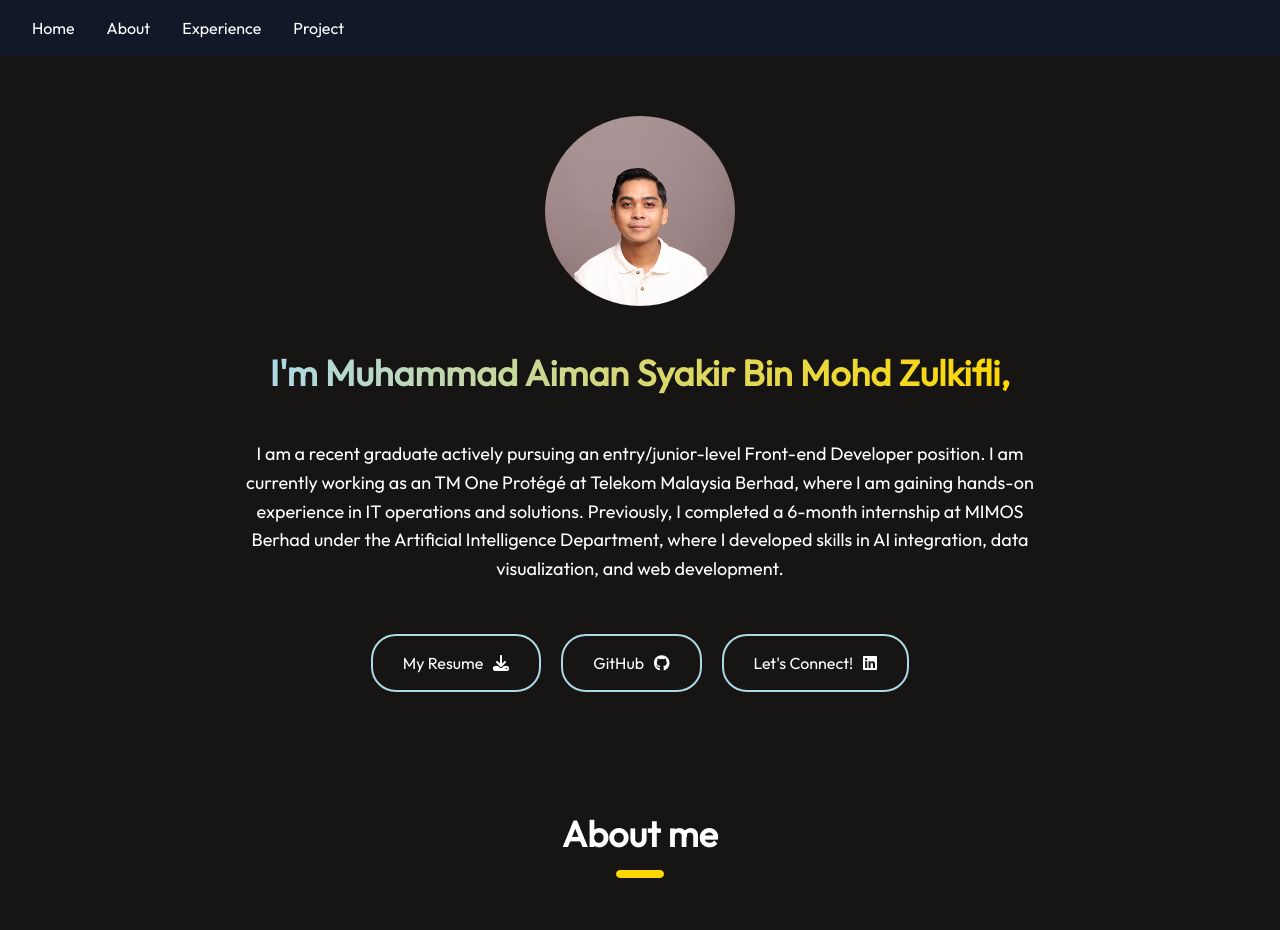
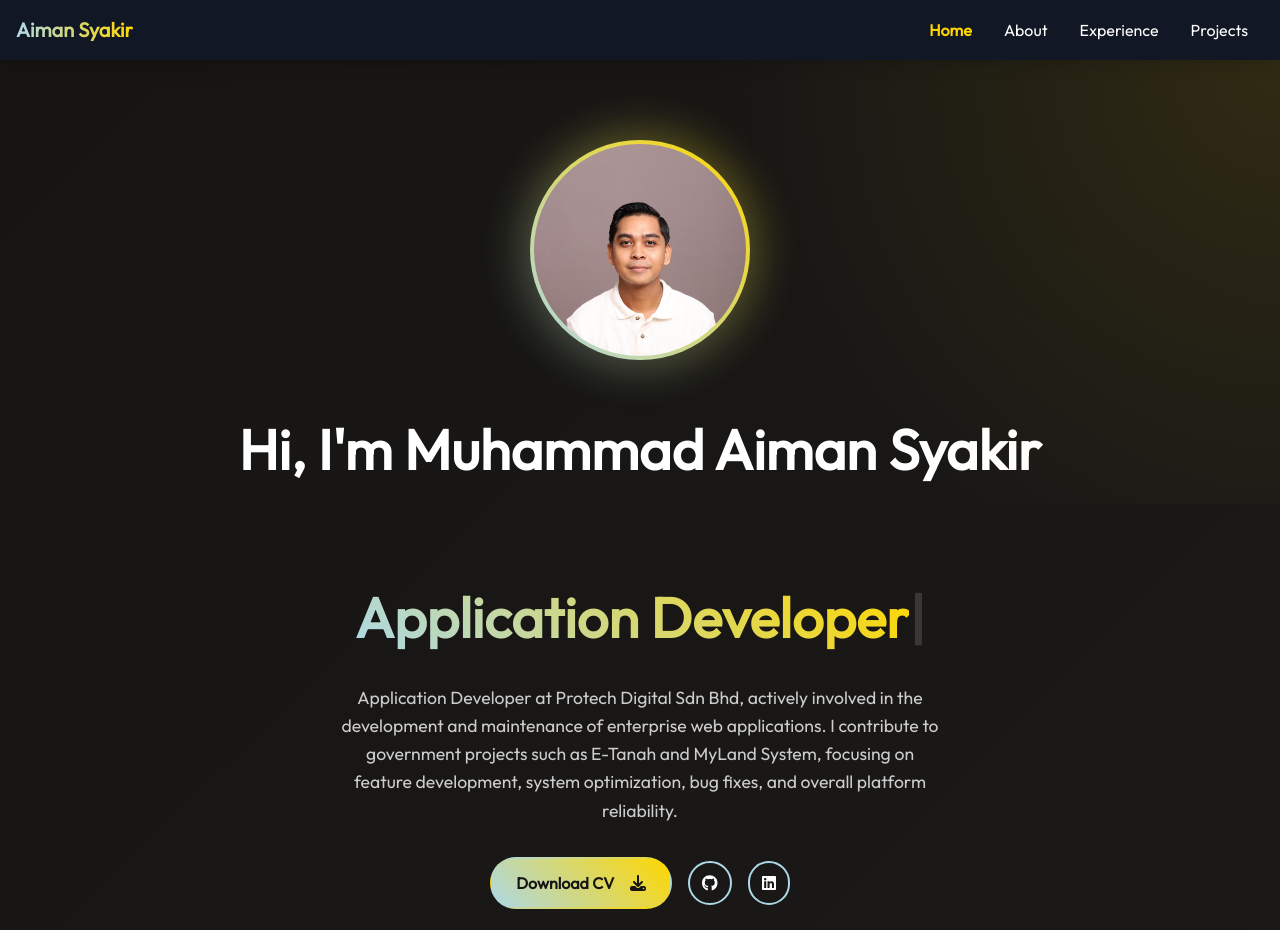
Before and after one commit to aimansyakir15/my-portfolio, a React (Create React App) app: page / in a window 1280 px wide. Shown: the top 930 px of the page. Built offline with nearby package versions, Linux system fonts and the light colour scheme.

Commit message:
New Enhancement 23/11

```diff
--- a/src/Component/Experience.js
+++ b/src/Component/Experience.js
@@ -12,8 +12,19 @@ const Experience = () => {
 
   const experiences = [
     {
+      title: "Application Developer at Protech Digital Sdn. Bhd.",
+      date: "January 2025 - Present",
+      description: [
+        "Involved in the development, maintenance and improvement of E-Tanah and MyLand systems",
+        "Worked on fixing system issues and implementing new features based on user requirements",
+        "Performed data patching in production environments using SQL queries to maintain data accuracy",
+        "Improved codebase quality by addressing SonarQube issues, ensuring compliance with clean code and security standards",
+        "Participated in testing and debugging to ensure system reliability and user satisfaction",
+      ],
+    },
+    {
       title: "TM Protégé at Telekom Malaysia Berhad",
-      date: "October 2024 - Present",
+      date: "October 2024 - January 2025",
       description: [
         "Assisted in conducting on-site cabling surveys to assess the infrastructure for network installation and maintenance.",
         "Collaborated with subcontractor to inspect, measure, and document cable routes, including power and data cables, ensuring compliance with safety standards and operational requirements.",
--- a/src/Component/Hero.css
+++ b/src/Component/Hero.css
@@ -1,64 +1,148 @@
-/* Hero.css */
+/* Enhanced Hero.css */
 .hero {
+  min-height: 100vh;
+  display: flex;
+  align-items: center;
+  justify-content: center;
+  padding: 80px 20px 40px;
+  background: linear-gradient(135deg, #161513 0%, #1a1917 100%);
+  position: relative;
+  overflow: hidden;
+}
+
+.hero::before {
+  content: '';
+  position: absolute;
+  top: -50%;
+  right: -50%;
+  width: 100%;
+  height: 100%;
+  background: radial-gradient(circle, rgba(255,215,0,0.1) 0%, transparent 70%);
+}
+
+.hero-content {
   display: flex;
   flex-direction: column;
   align-items: center;
-  justify-content: center;
   text-align: center;
-  padding: 60px 20px;
-  background: #161513; /* Match your portfolio theme */
-  color: white;
+  max-width: 1200px;
+  width: 100%;
+  gap: 2rem;
+}
+
+.profile-container {
+  position: relative;
+  margin-bottom: 1rem;
 }
 
 .profile-img {
-  border-radius: 100%;
-  width: 190px; /* Adjust size as needed */
-  height: 190px;
+  border-radius: 50%;
+  width: 220px;
+  height: 220px;
   object-fit: cover;
-  margin-bottom: 20px;
+  border: 4px solid transparent;
+  background: linear-gradient(45deg, #ADD8E6, #FFD700) border-box;
+  position: relative;
+  z-index: 2;
 }
 
-.hero h1 {
-  font-size: 36px; /* Adjust as needed */
-  font-weight: 600;
-  margin: 20px 0;
+.profile-glow {
+  position: absolute;
+  top: 50%;
+  left: 50%;
+  transform: translate(-50%, -50%);
+  width: 240px;
+  height: 240px;
+  border-radius: 50%;
+  background: linear-gradient(45deg, #ADD8E6, #FFD700);
+  filter: blur(20px);
+  opacity: 0.3;
+  z-index: 1;
 }
 
-.hero h1 span {
-  background: linear-gradient(to right, #ADD8E6, #FFD700);
+.hero-text h1 {
+  font-size: clamp(2rem, 5vw, 3.5rem);
+  font-weight: 700;
+  margin-bottom: 1.5rem;
+}
+
+.hero-greeting {
+  color: white;
+  display: block;
+}
+
+.hero-title {
+  background: linear-gradient(45deg, #ADD8E6, #FFD700);
   background-clip: text;
   -webkit-background-clip: text;
   -webkit-text-fill-color: transparent;
 }
 
-.hero p {
-  font-size: 18px;
+.cursor {
+  animation: blink 1s infinite;
+}
+
+@keyframes blink {
+  0%, 100% { opacity: 1; }
+  50% { opacity: 0; }
+}
+
+.hero-description {
+  font-size: 1.1rem;
   line-height: 1.6;
-  margin: 20px 0;
-  max-width: 800px; /* Adjust for readability */
+  max-width: 600px;
+  margin: 0 auto 2rem;
+  color: #ccc;
 }
 
 .hero-action {
   display: flex;
-  gap: 20px;
-  margin-top: 30px;
+  gap: 1rem;
+  justify-content: center;
+  align-items: center;
+  flex-wrap: wrap;
 }
 
-.hero-resume,
-.hero-git,
-.hero-contact {
-  padding: 15px 30px;
-  border-radius: 25px;
-  border: 2px solid #ADD8E6;
-  background-color: transparent;
-  color: #fff;
+.btn {
+  padding: 12px 24px;
+  border-radius: 50px;
+  font-weight: 600;
+  transition: all 0.3s ease;
+  border: 2px solid transparent;
   cursor: pointer;
-  transition: background-color 0.3s, color 0.3s, border-color 0.3s;
+  display: flex;
+  align-items: center;
+  gap: 0.5rem;
 }
 
-.hero-resume:hover,
-.hero-git:hover,
-.hero-contact:hover {
-  background: linear-gradient(to right, #ADD8E6, #FFD700);
-  color: black;
+.btn-primary {
+  background: linear-gradient(45deg, #ADD8E6, #FFD700);
+  color: #161513;
 }
+
+.btn-primary:hover {
+  transform: translateY(-2px);
+  box-shadow: 0 10px 20px rgba(173, 216, 230, 0.3);
+}
+
+.btn-secondary {
+  background: transparent;
+  color: white;
+  border: 2px solid #ADD8E6;
+  padding: 12px;
+}
+
+.btn-secondary:hover {
+  background: #ADD8E6;
+  color: #161513;
+  transform: translateY(-2px);
+}
+
+.scroll-indicator {
+  position: absolute;
+  bottom: 2rem;
+  left: 50%;
+  transform: translateX(-50%);
+  color: #FFD700;
+  font-size: 1.5rem;
+}
--- a/src/Component/Hero.js
+++ b/src/Component/Hero.js
@@ -1,4 +1,4 @@
-import React from "react";
+import React, { useState, useEffect } from "react";
 import "./Hero.css";
 import profile_img from "../assets/profilePic.jpeg";
 import { FontAwesomeIcon } from "@fortawesome/react-fontawesome";
@@ -6,6 +6,23 @@ import { faDownload } from "@fortawesome/free-solid-svg-icons";
 import { faGithub, faLinkedin } from "@fortawesome/free-brands-svg-icons";
 
 const Hero = () => {
+  const [displayText, setDisplayText] = useState("");
+  const fullText = "Application Developer";
+
+  useEffect(() => {
+    let i = 0;
+    const typingEffect = setInterval(() => {
+      if (i < fullText.length) {
+        setDisplayText(fullText.slice(0, i + 1));
+        i++;
+      } else {
+        clearInterval(typingEffect);
+      }
+    }, 100);
+
+    return () => clearInterval(typingEffect);
+  }, []);
+
   const handleDownload = () => {
     const link = document.createElement("a");
     link.href = "/CV-MUHAMMAD AIMAN SYAKIR.pdf";
@@ -15,45 +32,56 @@ const Hero = () => {
     document.body.removeChild(link);
   };
 
-  const handleGitHub = () => {
-    window.open("https://github.com/aimansyakir15", "_blank");
-  };
-
-  const handleLinkedIn = () => {
-    window.open(
-      "https://www.linkedin.com/in/muhammad-aiman-syakir-mohd-zulkifli-9a617622a/",
-      "_blank"
-    );
-  };
-
   return (
     <div className="hero" id="hero">
-      <img src={profile_img} alt="Profile" className="profile-img" />
-      <h1>
-        <span>I'm Muhammad Aiman Syakir Bin Mohd Zulkifli,</span>
-      </h1>
-      <p>
-        I am a recent graduate actively pursuing an entry/junior-level Front-end
-        Developer position. I am currently working as an TM One Protégé at
-        Telekom Malaysia Berhad, where I am gaining hands-on experience in IT
-        operations and solutions. Previously, I completed a 6-month internship
-        at MIMOS Berhad under the Artificial Intelligence Department, where I
-        developed skills in AI integration, data visualization, and web
-        development.
-      </p>
-      <div className="hero-action">
-        <button onClick={handleDownload} className="hero-resume">
-          My Resume
-          <FontAwesomeIcon icon={faDownload} style={{ marginLeft: "10px" }} />
-        </button>
-        <button onClick={handleGitHub} className="hero-git">
-          GitHub
-          <FontAwesomeIcon icon={faGithub} style={{ marginLeft: "10px" }} />
-        </button>
-        <button onClick={handleLinkedIn} className="hero-contact">
-          Let's Connect!
-          <FontAwesomeIcon icon={faLinkedin} style={{ marginLeft: "10px" }} />
-        </button>
+      <div className="hero-content">
+        <div className="profile-container">
+          <img src={profile_img} alt="Profile" className="profile-img" />
+          <div className="profile-glow"></div>
+        </div>
+
+        <div className="hero-text">
+          <h1>
+            <span className="hero-greeting">Hi, I'm Muhammad Aiman Syakir</span>
+            <br />
+            <span className="hero-title">{displayText}</span>
+            <span className="cursor">|</span>
+          </h1>
+
+          <p className="hero-description">
+            Application Developer at Protech Digital Sdn Bhd, actively involved
+            in the development and maintenance of enterprise web applications. I
+            contribute to government projects such as E-Tanah and MyLand System,
+            focusing on feature development, system optimization, bug fixes, and
+            overall platform reliability.
+          </p>
+
+          <div className="hero-action">
+            <button onClick={handleDownload} className="btn btn-primary">
+              Download CV
+              <FontAwesomeIcon icon={faDownload} className="ml-2" />
+            </button>
+            <button
+              onClick={() =>
+                window.open("https://github.com/aimansyakir15", "_blank")
+              }
+              className="btn btn-secondary"
+            >
+              <FontAwesomeIcon icon={faGithub} />
+            </button>
+            <button
+              onClick={() =>
+                window.open(
+                  "https://www.linkedin.com/in/muhammad-aiman-syakir-mohd-zulkifli-9a617622a/",
+                  "_blank"
+                )
+              }
+              className="btn btn-secondary"
+            >
+              <FontAwesomeIcon icon={faLinkedin} />
+            </button>
+          </div>
+        </div>
       </div>
     </div>
   );
--- a/src/Component/Navbar.js
+++ b/src/Component/Navbar.js
@@ -1,45 +1,74 @@
-import React, { useState } from "react";
+// Enhanced Navbar.js
+import React, { useState, useEffect } from "react";
 import { FaBars, FaTimes } from "react-icons/fa";
 import "./Navbar.css";
 
 const Navbar = () => {
   const [isOpen, setIsOpen] = useState(false);
+  const [activeSection, setActiveSection] = useState("hero");
 
-  const toggleMenu = () => {
-    setIsOpen(!isOpen);
-  };
+  const toggleMenu = () => setIsOpen(!isOpen);
+
+  useEffect(() => {
+    const handleScroll = () => {
+      const sections = ["hero", "about", "experience", "project"];
+      const scrollY = window.pageYOffset;
+
+      sections.forEach((section) => {
+        const element = document.getElementById(section);
+        if (element) {
+          const { offsetTop, offsetHeight } = element;
+          if (
+            scrollY >= offsetTop - 100 &&
+            scrollY < offsetTop + offsetHeight - 100
+          ) {
+            setActiveSection(section);
+          }
+        }
+      });
+    };
+
+    window.addEventListener("scroll", handleScroll);
+    return () => window.removeEventListener("scroll", handleScroll);
+  }, []);
+
+  const NavLink = ({ href, children }) => (
+    <li className="md:mx-4 my-2 md:my-0">
+      <a
+        href={href}
+        className={`hover:text-[#FFD700] transition-colors duration-300 ${
+          activeSection === href.replace("#", "")
+            ? "text-[#FFD700] font-bold"
+            : ""
+        }`}
+      >
+        {children}
+      </a>
+    </li>
+  );
 
   return (
-    <nav className="bg-gray-900 text-white p-4 sticky top-0 z-50">
-      <div className="container mx-auto flex justify items-center">
-        <div className="md:hidden" onClick={toggleMenu}>
-          {isOpen ? <FaTimes /> : <FaBars />}
+    <nav className="bg-gray-900/90 backdrop-blur-sm text-white p-4 sticky top-0 z-50 shadow-lg">
+      <div className="container mx-auto flex justify-between items-center">
+        <div className="text-xl font-bold bg-gradient-to-r from-[#ADD8E6] to-[#FFD700] bg-clip-text text-transparent">
+          Aiman Syakir
         </div>
+
+        <div className="md:hidden cursor-pointer" onClick={toggleMenu}>
+          {isOpen ? <FaTimes size={20} /> : <FaBars size={20} />}
+        </div>
+
         <ul
           className={`md:flex md:items-center ${
-            isOpen ? "block" : "hidden"
-          } w-full md:w-auto`}
+            isOpen
+              ? "block absolute top-16 left-0 w-full bg-gray-900 p-4"
+              : "hidden"
+          } w-full md:w-auto transition-all duration-300`}
         >
-          <li className="md:mx-4 my-2 md:my-0">
-            <a href="#hero" className="hover:text-gray-400">
-              Home
-            </a>
-          </li>
-          <li className="md:mx-4 my-2 md:my-0">
-            <a href="#about" className="hover:text-gray-400">
-              About
-            </a>
-          </li>
-          <li className="md:mx-4 my-2 md:my-0">
-            <a href="#experience" className="hover:text-gray-400">
-              Experience
-            </a>
-          </li>
-          <li className="md:mx-4 my-2 md:my-0">
-            <a href="#project" className="hover:text-gray-400">
-              Project
-            </a>
-          </li>
+          <NavLink href="#hero">Home</NavLink>
+          <NavLink href="#about">About</NavLink>
+          <NavLink href="#experience">Experience</NavLink>
+          <NavLink href="#project">Projects</NavLink>
         </ul>
       </div>
     </nav>
--- a/src/Component/Project.js
+++ b/src/Component/Project.js
@@ -9,22 +9,39 @@ const Project = () => {
 
   const projects = [
     {
+      name: "E-Tanah System",
+      description:
+        "Enterprise web application for land administration and management. Involved in full-stack development, maintenance, and implementation of new features for this critical government platform.",
+      url: "#",
+      linkText: "Confidential",
+    },
+    {
+      name: "MyLand System",
+      description:
+        "Government land management system focused on data accuracy and user satisfaction. Worked on bug fixes, data patching, and code quality improvements using SonarQube standards.",
+      url: "https://myland.gov.my/myland-sso/login?service=https%3A%2F%2Fmyland.gov.my%2Fmyland-landing%2Flogin%2Fcas",
+      linkText: "Live System",
+    },
+    {
       name: "E-Portfolio Content Management System (Final Year Project)",
       description:
         "This web application enables users/lecturers to digitally record and store their teaching portfolios. It serves as a repository where users/lecturers can manage their teaching and learning content in an e-portfolio system.",
       url: "https://github.com/aimansyakir15/E-Portfolio-Content-Management-System.git",
+      linkText: "GitHub",
     },
     {
       name: "REST Countries API with color theme switcher",
       description:
         "This project showcases a responsive web application that utilizes the REST Countries API to fetch and display comprehensive information about countries around the world. Users can explore details such as country names, flags, population, and more, all presented in a visually appealing format.",
       url: "https://github.com/aimansyakir15/REST-Countries-API",
+      linkText: "GitHub",
     },
     {
       name: "Discount Calculator",
       description:
         "This program is designed to calculate the discount and final price for purchases at Coffee Outlet. The outlet offers various discount tiers based on the total purchase amount.",
       url: "https://github.com/aimansyakir15/discount-calculator",
+      linkText: "GitHub",
     },
   ];
 
@@ -76,14 +93,19 @@ const Project = () => {
                   <td className="px-6 py-4 text-sm text-white border border-white">
                     {project.description}
                   </td>
-                  <td className="px-6 py-4 text-sm text-blue-400 border border-white">
+                  <td className="px-6 py-4 text-sm border border-white text-center">
+                    {project.url !== "#" ? (
                       <a
                         href={project.url}
                         target="_blank"
                         rel="noopener noreferrer"
+                        className="text-blue-400 hover:underline"
                       >
-                      GitHub
+                        {project.linkText}
                       </a>
+                    ) : (
+                      <span className="text-gray-400">{project.linkText}</span>
+                    )}
                   </td>
                 </tr>
               ))}
```
Also changed, not shown: src/App.js (+20 -2 lines), src/Component/About.js (+7 -6 lines), src/Component/Loading.css (added, +35 -0 lines), src/Component/Loading.js (added, +12 -0 lines), src/Component/Navbar.css (+33 -0 lines), src/index.css (+9 -9 lines). Lines whose indentation alone changed are shown as unchanged.
